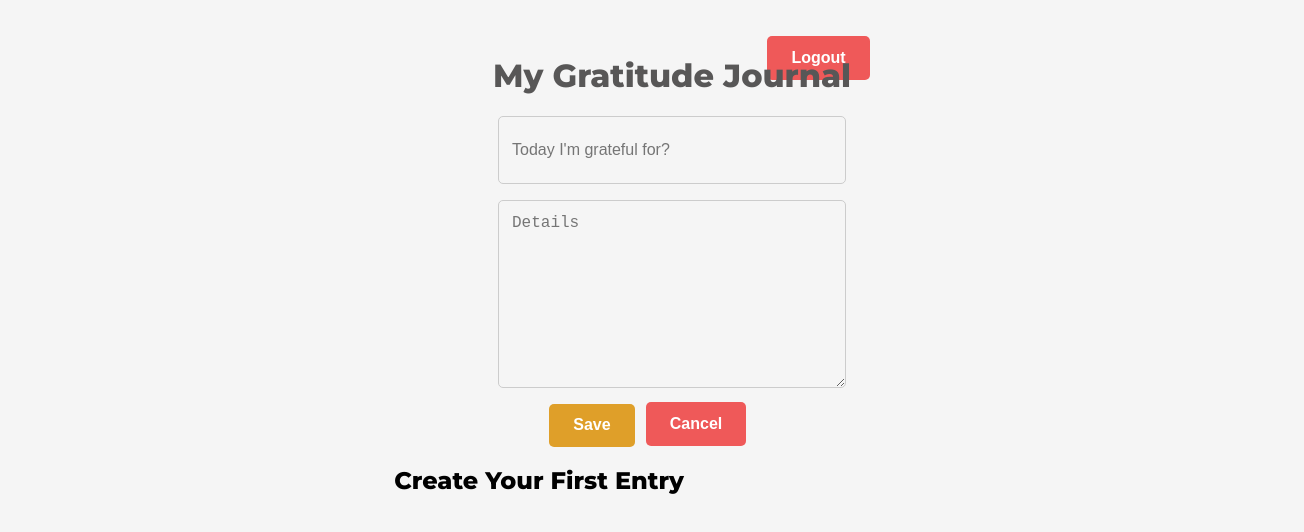
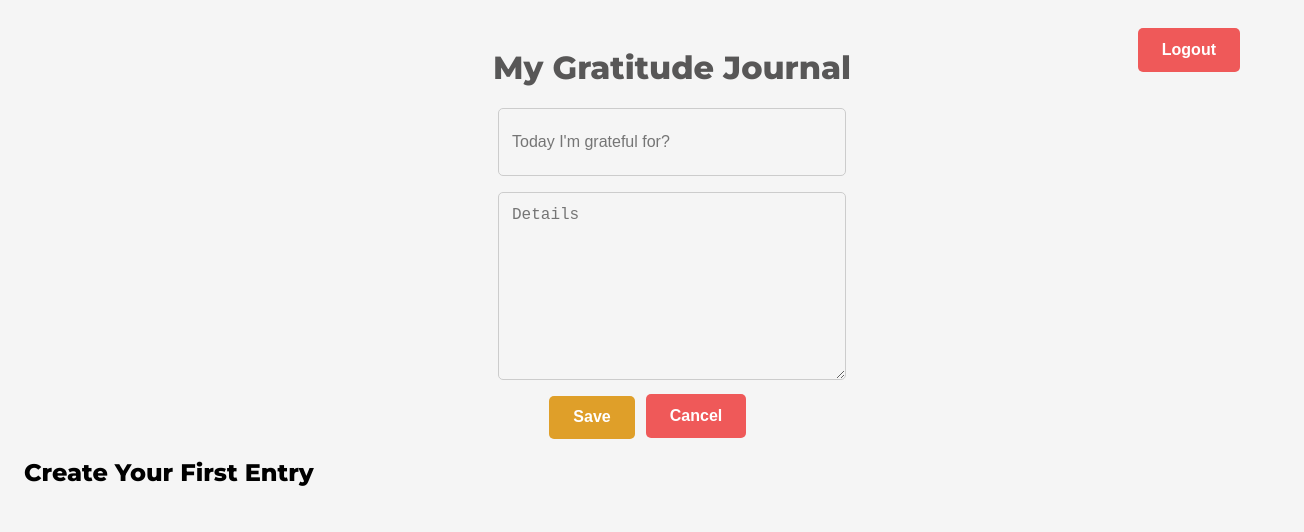
Before and after one commit to UjiroAsagbra/gratitudeJournal, a React (Vite) app in the folder frontend/: page /entrylist in a window 1280 px wide. Shown: the top 532 px of the page, 1304 px wide, since content can reach past the window. Built offline with nearby package versions, Linux system fonts and the light colour scheme; the HTML template or start-up script is replaced by a standard one.

Commit message:
final changes

```diff
--- a/frontend/src/App.jsx
+++ b/frontend/src/App.jsx
@@ -3,6 +3,9 @@ import './components/css/app.css'
 import EntryList from "./pages/EntryList";
 import Signin from "./pages/Signin";
 import Signup from "./pages/Signup"
+import './components/css/entry.css'
+import "./components/css/login.css"
+
 
 
 
--- a/frontend/src/components/css/app.css
+++ b/frontend/src/components/css/app.css
@@ -3,9 +3,6 @@ body {
    background-color: whitesmoke;
     background-size: cover;
     font-family: "Montserrat";
-   display: flex;
-  flex-direction: column;
-  align-items: center;
 }
 
 .header{
@@ -19,6 +16,7 @@ body {
 
 
 
+
 @media (max-width: 600px) {
 .header {
   font-size: 1.5rem;
--- a/frontend/src/pages/EntryList.jsx
+++ b/frontend/src/pages/EntryList.jsx
@@ -3,7 +3,7 @@ import Entry from "../components/appcomp/Entry.jsx"
 import { useJournalEntry } from "../entries/entry.jsx";
 import NewEntry from '../components/appcomp/NewEntry.jsx'
 import LogoutButton from "./Logout.jsx";
-import "../components/css/entry.css"
+
 const EntryList = () => {
   const {entries,fetchEntries} = useJournalEntry()
 
--- a/frontend/src/pages/SignIn.jsx
+++ b/frontend/src/pages/SignIn.jsx
@@ -1,7 +1,7 @@
 import {useState} from  "react"
 import { useUserSignup } from "../users/signup"
 import {Navigate} from "react-router-dom"
-import '../components/css/login.css'
+
 
 
 const Signin = () => {
```
